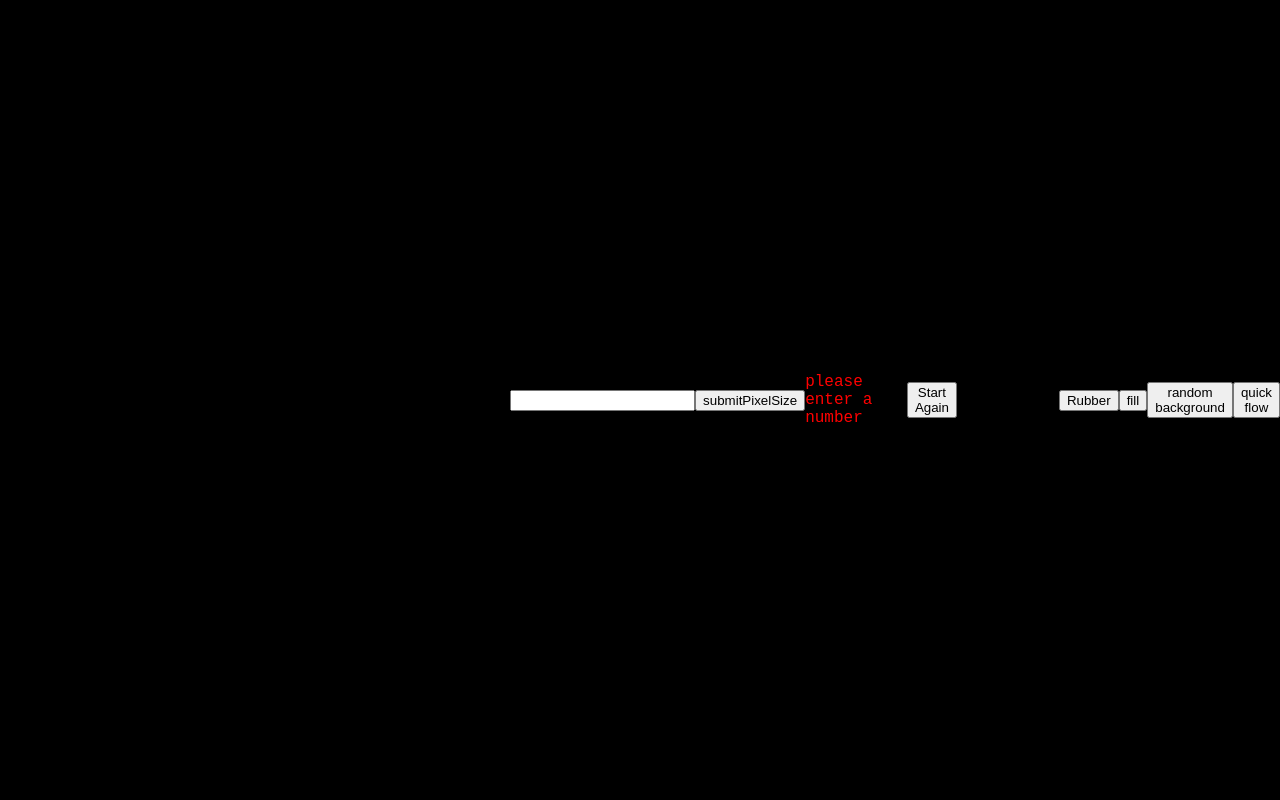
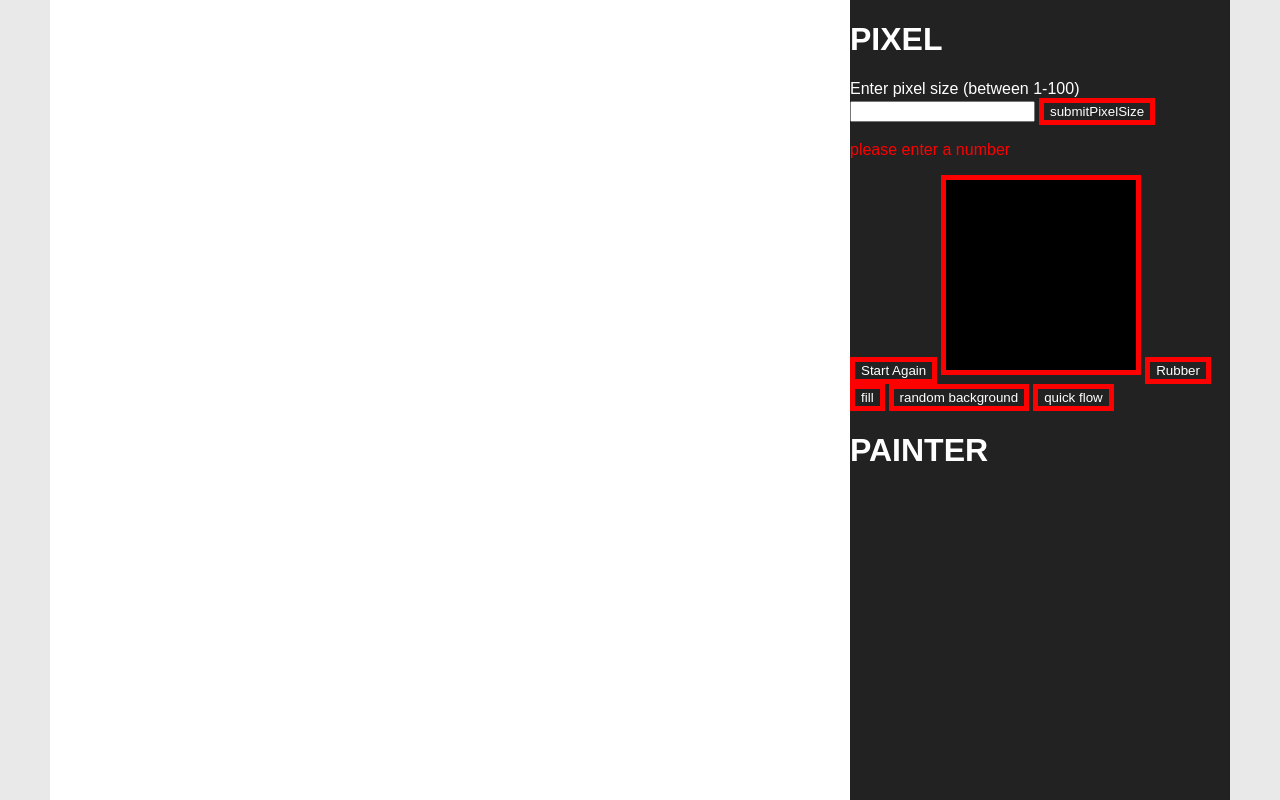
Before and after one commit to Smink123/etch-a-sketch, a plain HTML site: page index.html in a window 1280 px wide. Drawn offline with Linux system fonts and the light colour scheme; a web font is replaced by a local one.

Commit message:
started css styling and fixed quick mode interference with the rubber

```diff
--- a/index.html
+++ b/index.html
@@ -6,10 +6,17 @@
   <meta name="viewport" content="width=device-width, initial-scale=1.0">
   <title>PIXEL PAINTER</title>
   <link rel="stylesheet" href="styles.css">
+  <link rel="preconnect" href="https://fonts.googleapis.com">
+<link rel="preconnect" href="https://fonts.gstatic.com" crossorigin>
+<link href="https://fonts.googleapis.com/css2?family=Orbit&display=swap" rel="stylesheet">
 </head>
 <body>
   <div id="container"></div>
-  <label for="pixelSize">Enter pixel size (between 1-100)</label>
+  <div id="buttonsContainer">
+    <div>
+      <h1>PIXEL</h1>
+    </div>
+    <label for="pixelSize">Enter pixel size (between 1-100)</label>
   <input type="text" id="pixelSize" name="pixelSize">
   <button id="submitPixelSize">submitPixelSize</button>
   <p id="noValueEntered">please enter a number</p>
@@ -19,6 +26,10 @@
   <button id="fill">fill</button>
   <button id="randomColour">random background</button>
   <button id="quickFlow">quick flow</button>
+  <div>
+    <h1>PAINTER</h1>
+  </div>
+  </div>
 </body>
 <script>
   const container = document.getElementById('container');
@@ -69,7 +80,7 @@
   }
   let isQuickFlowOn = false;
   quickFlow.addEventListener('click', function() {
-    if (isQuickFlowOn) {
+    if (isQuickFlowOn === true) {
       quickFlow.textContent = 'Start quick flow'; // If on, turn it off
     } else {
       quickFlow.textContent = 'Stop quick flow'; // If quickFlow is off, turn it on
@@ -102,9 +113,13 @@
     }
   })
   rubber.addEventListener('click', function() {
-    eraseMode = !eraseMode;
-    rubber.textContent = eraseMode ? 'Pen' : 'Rubber';
-  });
+  eraseMode = !eraseMode;
+  rubber.textContent = eraseMode ? 'Pen' : 'Rubber';
+  if (isQuickFlowOn === true) {
+    isQuickFlowOn = false;
+    quickFlow.textContent = 'Start quick flow';
+  }
+});
   restart.addEventListener('click', function() {
     let squares = document.querySelectorAll('.square');
     squares.forEach(square => {
--- a/styles.css
+++ b/styles.css
@@ -6,18 +6,37 @@ body {
     display: flex;
     justify-content: center;
     align-items: center;
+    flex-direction: row;
     min-height: 100vh;
-    margin: 0;
-    background-color: black;
+    margin: 0 50px;
+    background-color: #e9e9e9ff;
+    color: white;
 }
 
 #container {
     width: 800px;
+    min-width: 800px;
     height: 800px;
     margin: 0;
     display: flex;
     flex-direction: column;
-    border: black solid 1px;
+    background-color: white;
+}
+
+#buttonsContainer {
+    width: 30vw;
+    height: 800px;
+    background-color: #222222;
+}
+
+h1, button, label, p {
+    font-family: 'Orbit', sans-serif;
+}
+
+button {
+    color: white;
+    background-color: #222222;
+    border: 5px red solid;
 }
 
 .row {
@@ -30,27 +49,14 @@ body {
 .square {
     flex: 1;
     height: 100%;
-    /*background-color: white;*/
     border-top: 0;
 }
 
-@keyframes fadeIn {
-    0% {
-      opacity: 0;
-    }
-    100% {
-      opacity: 1;
-    }
-}
-
 #noValueEntered {
-    font-family: 'Courier New', Courier, monospace;
-    font-size: 1rem;
     color: red;
 }
 
 #colorPicker {
-    border: 1px black solid;
     background: none; /* Remove background color for some browsers */
     padding: 0; /* Remove padding for some browsers */
     width: 200px;
@@ -66,5 +72,5 @@ input[type="color"]::-webkit-color-swatch-wrapper {
     padding: 0;
 }
 input[type="color"]::-webkit-color-swatch {
-    border: none;
+    border: 5px red solid;
 }
```
